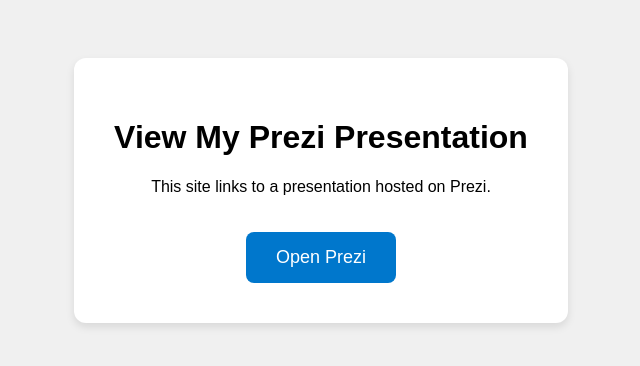
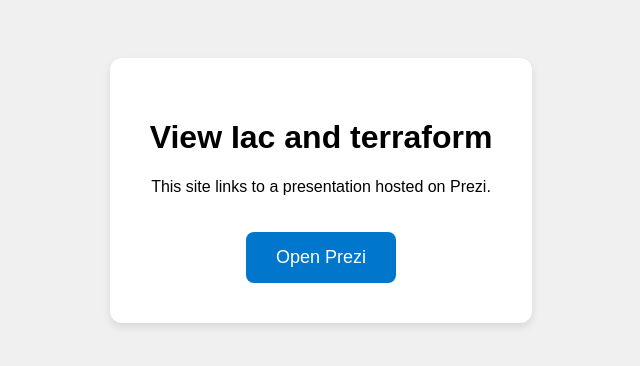
Before and after one commit to Jrishi123/Wowslide, a plain HTML site: page site/index.html in a window 1280 px wide. Shown: the whole page, without its empty margins (319-959 px from the left). Drawn offline with Linux system fonts and the light colour scheme.

Commit message:
Update index.html

```diff
--- a/site/index.html
+++ b/site/index.html
@@ -2,7 +2,7 @@
 <html lang="en">
 <head>
   <meta charset="UTF-8" />
-  <title>My Prezi Presentation</title>
+  <title>Iac and Terraform</title>
   <style>
     body {
       background: #f0f0f0;
@@ -37,7 +37,7 @@
 </head>
 <body>
   <div class="prezi-box">
-    <h1>View My Prezi Presentation</h1>
+    <h1>View Iac and terraform</h1>
     <p>This site links to a presentation hosted on Prezi.</p>
     <a class="button" href="https://prezi.com/view/wutMBepkF6OU53g12u8p/" target="_blank">Open Prezi</a>
   </div>
```
